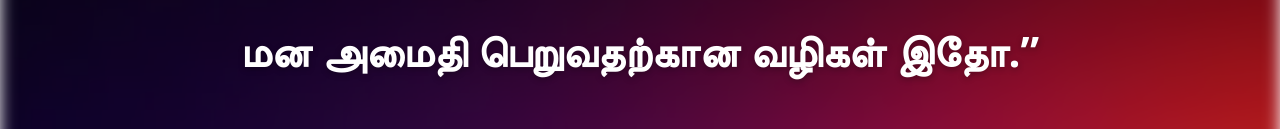
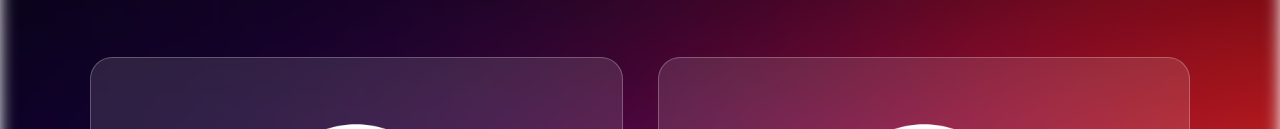
Before and after one commit to Ranjanranjan/xmas-Site, a plain HTML site: page tamil.html in a window 1280 px wide. Shown: the part 200-329 px from the top of the page. Drawn offline with Linux system fonts and the light colour scheme.

Commit message:
Update tamil.html

```diff
--- a/tamil.html
+++ b/tamil.html
@@ -28,7 +28,7 @@
         “உங்கள் மனதில் பாரமா? கலங்க வேண்டாம்!
     </h1>
     <h1 class="english-quote-title">
-     மன அமைதி பெறுவதற்கான வழிகள் இதோ.”
+
     </h1>
 
 
```
